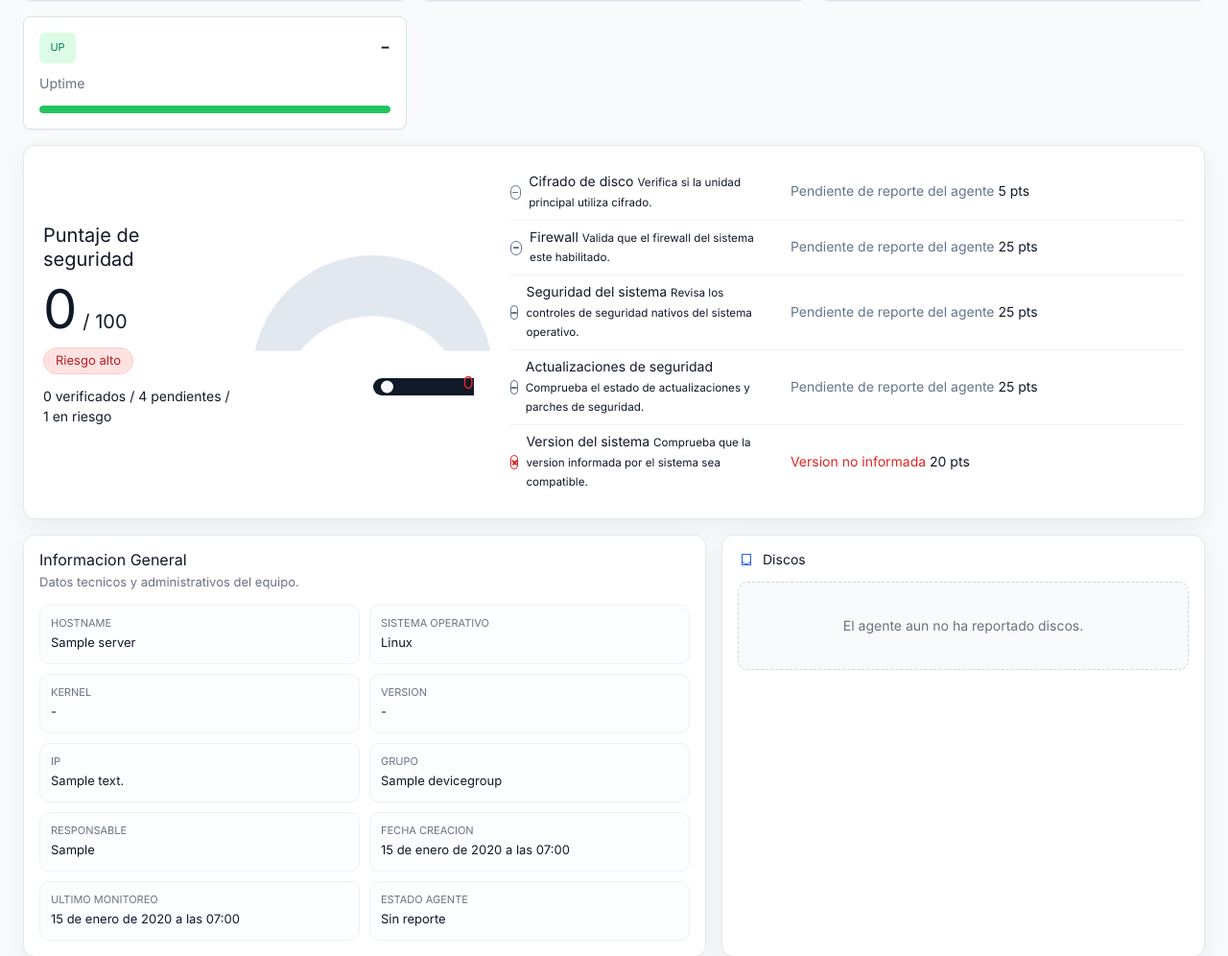
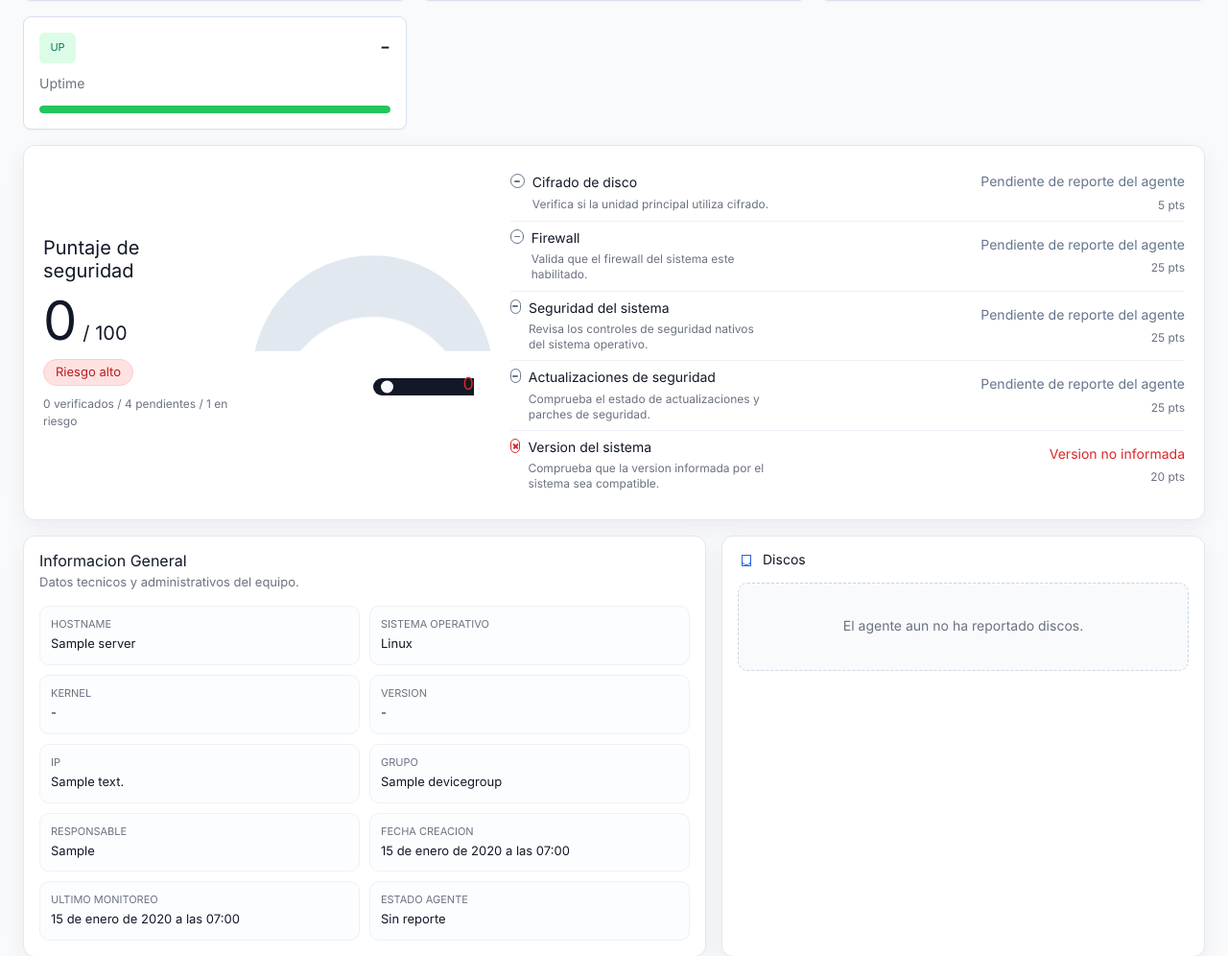
Before and after one commit to fdovasquez/monitoring-platform, a Django app: page /app/devices/1/ in a window 1280 px wide. Shown: the part 341-1337 px from the top of the page at 96% size. Run offline with Django 5.2, Linux system fonts and the light colour scheme; a user stored in the database is signed in; tables that the repository leaves empty hold one stand-in row (values such as "Sample post"); grey boxes marked "Sample" are stand-in pictures; data that the repository does not hold is empty.

Commit message:
Mejora detalle visual de controles de seguridad

```diff
--- a/backend/inventory/static/inventory/security_score.css
+++ b/backend/inventory/static/inventory/security_score.css
@@ -125,6 +125,12 @@
   align-content: center;
 }
 
+.security-summary {
+  margin: 10px 0 0;
+  color: var(--detail-muted);
+  font-size: 12px;
+}
+
 .security-check-row {
   display: grid;
   grid-template-columns: minmax(170px, .8fr) minmax(180px, 1.2fr);
@@ -141,7 +147,7 @@
 
 .security-check-name {
   display: inline-flex;
-  align-items: center;
+  align-items: flex-start;
   gap: 8px;
   color: var(--detail-text);
   font-size: 14px;
@@ -165,6 +171,17 @@
 .security-check-row.fail .security-check-icon,
 .security-check-row.fail .security-check-detail {
   color: #dc2626;
+}
+
+.security-check-copy {
+  display: grid;
+  gap: 3px;
+}
+
+.security-check-copy small {
+  color: var(--detail-muted);
+  font-size: 12px;
+  line-height: 1.35;
 }
 
 .security-check-row.pending .security-check-icon,
@@ -207,10 +224,20 @@
   content: "";
 }
 
+.security-check-result {
+  display: grid;
+  justify-items: end;
+  gap: 4px;
+}
+
 .security-check-detail {
-  color: var(--detail-muted);
   font-size: 14px;
   text-align: right;
+}
+
+.security-check-weight {
+  color: var(--detail-muted);
+  font-size: 12px;
 }
 
 @media (prefers-color-scheme: dark) {
@@ -239,4 +266,8 @@
   .security-check-detail {
     text-align: left;
   }
+
+  .security-check-result {
+    justify-items: start;
+  }
 }
```
